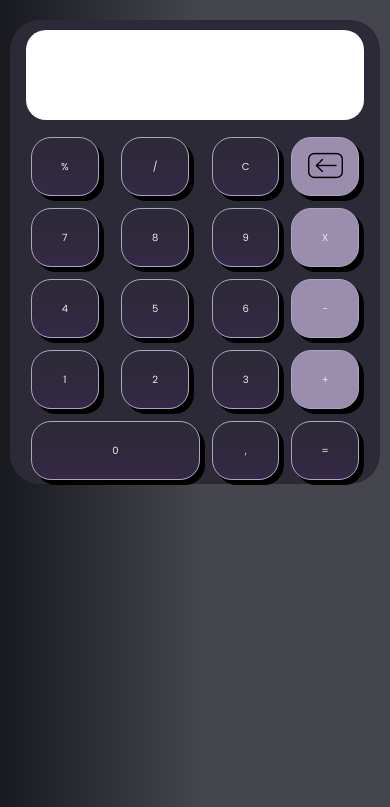
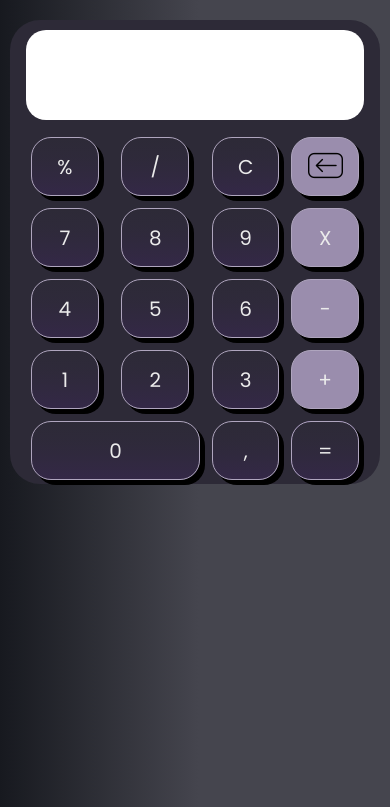
Before and after one commit to VineDevJunior/calculator-project, a plain HTML site: page index.html in a window 390 px wide. Shown: the part 37-844 px from the top of the page. Drawn offline with Linux system fonts and the light colour scheme.

Commit message:
Arrumado Estilo Calc

```diff
--- a/styles.css
+++ b/styles.css
@@ -92,7 +92,7 @@ p {
     background-color: #7F45E2;
 }
 
-@media (max-width: 1080px) {
+@media (max-width: 600px) {
 
     body {
         overflow: hidden;
@@ -111,7 +111,7 @@ p {
 
     button {
         padding: 10px;
-        font-size: 10px;
+        font-size: 20px;
         width: 8vh;
         margin: 5px;
         height: 7vh
```
